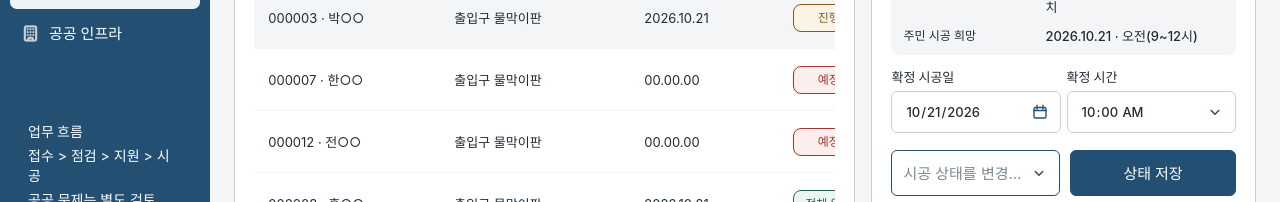
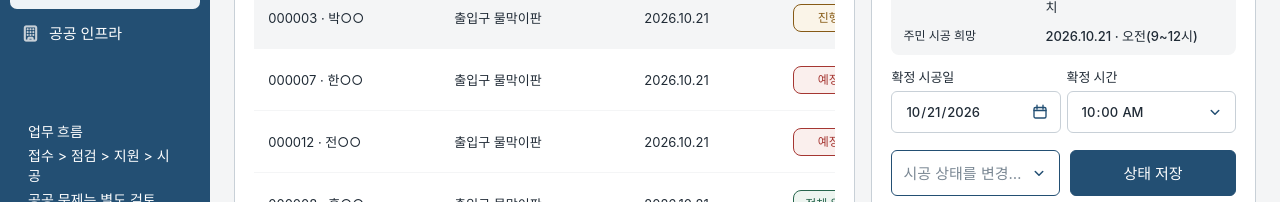
Before and after one commit to CUK-FLOUT/flout-admin-web, a React (Vite) app: page /construction in a window 1280 px wide. Shown: the part 347-549 px from the top of the page. Built offline with nearby package versions, Linux system fonts and the light colour scheme.

Commit message:
코드래빗 피드백 반영

```diff
--- a/src/pages/Construction/ConstructionManagement.tsx
+++ b/src/pages/Construction/ConstructionManagement.tsx
@@ -32,7 +32,7 @@ export default function ConstructionManagement() {
   const visible = filtered.slice((page - 1) * 5, page * 5);
   const incoming = params.get("requestId");
   const selectedId = requestId || incoming;
-  const selected = selectedId ? filtered.find(a => a.id === selectedId) : visible[0];
+  const selected = params.get("dataset") === "no-results" ? undefined : selectedId ? source.find(a => a.id === selectedId) : visible[0];
   const candidates = constructionCandidates(data.records);
   const incomingCandidate = incoming && !data.records.some(a => a.id === incoming) ? candidates.find(a => a.id === incoming) : undefined;
   const key = [selected?.id || "none", incoming || "", tab, page, params.get("dataset") || ""].join(":");
--- a/src/pages/Construction/mockData.ts
+++ b/src/pages/Construction/mockData.ts
@@ -2,7 +2,7 @@ import completedPhoto from "../../assets/gis/imgJpg.png";
 import type { ConstructionCandidate, ConstructionRecord, ConstructionStatus } from "./types";
 function record(id: string, resident: string, address: string, status: ConstructionStatus): ConstructionRecord {
   const finished = status === "완료" || status === "전체 완료";
-  const scheduled = status !== "예정";
+  const scheduled = status !== "일정 미등록";
   const photos = [{id: "example-" + id, name: "완료사진.jpg", src: completedPhoto}];
   const installation = {completionDate: finished ? "2026-10-21" : "", note: finished ? "출입구 물막이판 설치 · 개폐 및 통행 확인 완료" : "", photos};
   return {
```
